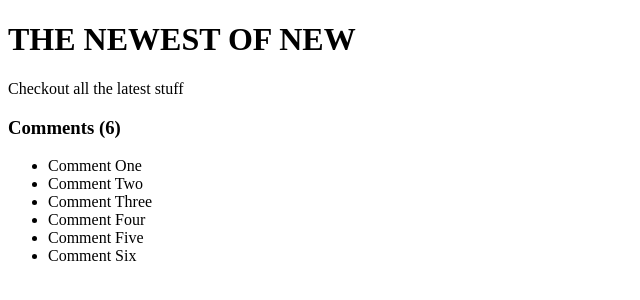
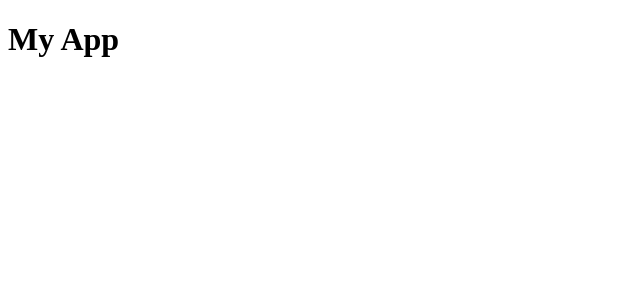
Before and after one commit to marta-zielinska87/privateRepo, a React (Create React App) app in the folder react/feedback-app/: page / in a window 1280 px wide. Shown: the top 300 px of the page, without its empty margins (0-640 px from the left). Built offline with nearby package versions, Linux system fonts and the light colour scheme.

Commit message:
Clearing App.js to start with the Feedback App project

```diff
--- a/react/feedback-app/src/App.js
+++ b/react/feedback-app/src/App.js
@@ -1,33 +1,7 @@
 function App() {
-  const title = "The newest of new";
-  const paragraph = "Checkout all the latest stuff";
-  const comments = [
-    { id: 1, text: "Comment One" },
-    { id: 2, text: "Comment Two" },
-    { id: 3, text: "Comment Three" },
-    { id: 4, text: "Comment Four" },
-    { id: 5, text: "Comment Five" },
-    { id: 6, text: "Comment Six" },
-  ];
-
-  const showComments = true;
-  const commentBlock = (
-    <div className="comments">
-      <h3>Comments ({comments.length})</h3>
-      <ul>
-        {comments.map((comment, index) => (
-          <li key={index}>{comment.text}</li>
-        ))}
-      </ul>
-    </div>
-  );
-
   return (
     <>
-      <h1>{title.toUpperCase()}</h1>
-      <p>{paragraph}</p>
-
-      {showComments && commentBlock}
+      <h1>My App</h1>
     </>
   );
 }
```
